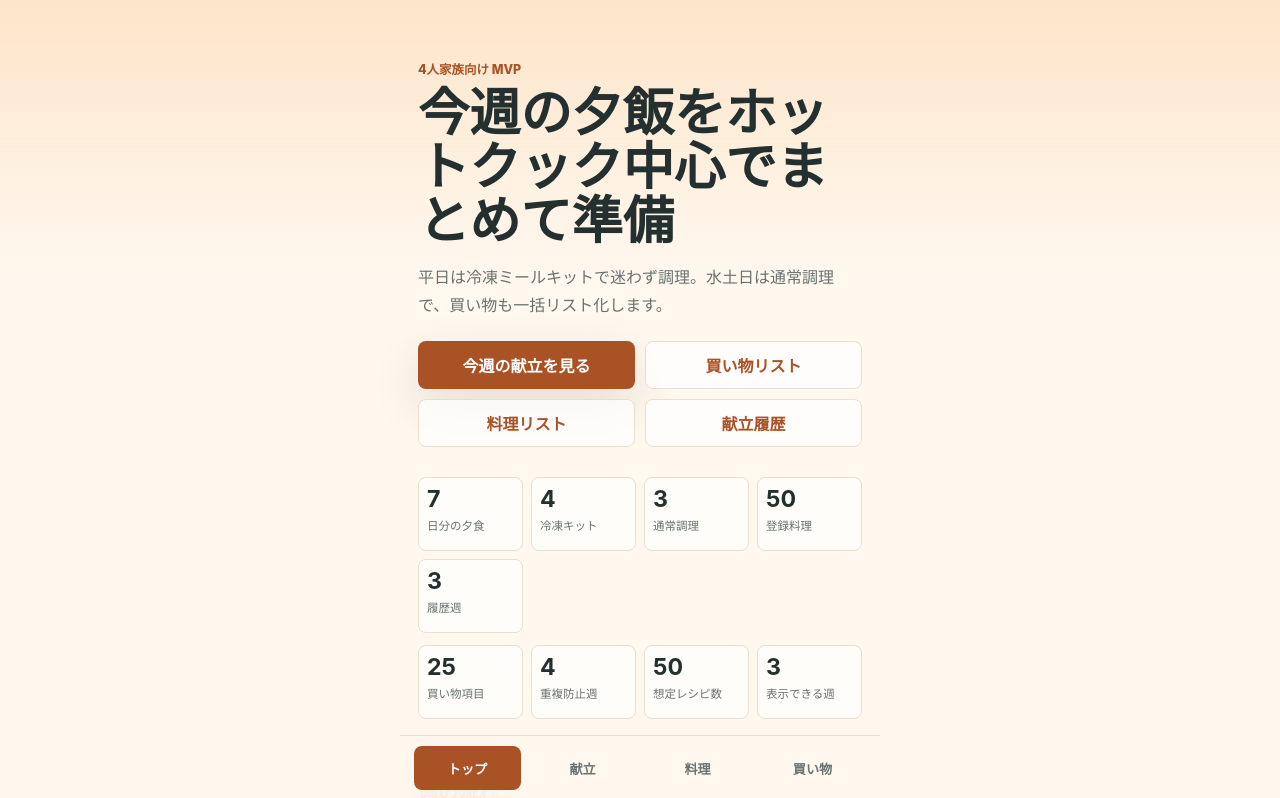
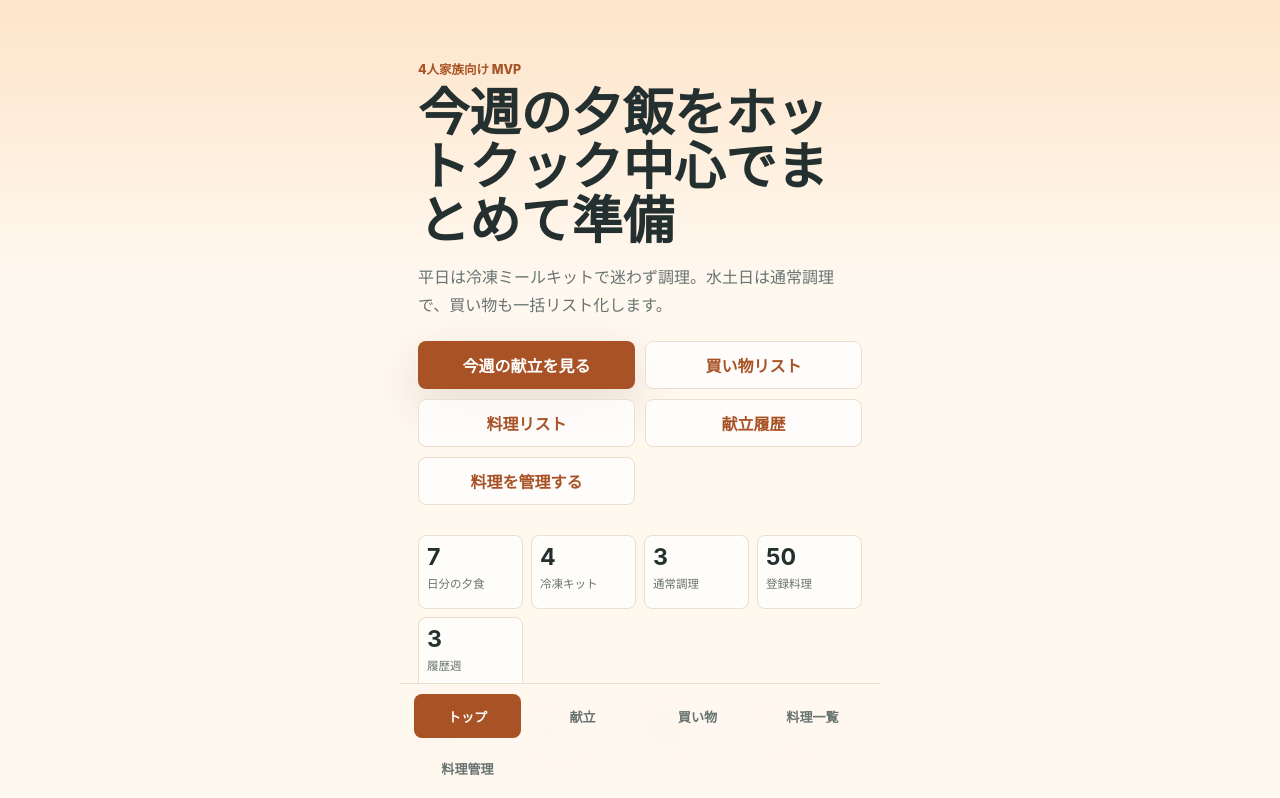
Before and after one commit to ryosekiguchimed-dot/hotcook-meal-planner, a Next.js app: page / in a window 1280 px wide. Shown: the top 798 px of the page. Built offline with nearby package versions, Linux system fonts and the light colour scheme.

Commit message:
Add admin navigation and recipe metadata

```diff
--- a/app/page.tsx
+++ b/app/page.tsx
@@ -33,6 +33,11 @@
           </Link>
           <Link className="secondaryButton" href="/history">
             献立履歴
+          </Link>
+        </div>
+        <div className="actions tertiary singleAction">
+          <Link className="secondaryButton" href="/recipes/manage">
+            料理を管理する
           </Link>
         </div>
       </section>
@@ -94,7 +99,10 @@
                 </span>
               </div>
               <strong>{day.recipe.name}</strong>
-              <small>{day.recipe.timeMinutes}分 / {day.recipe.hotcookSetting}</small>
+              <small>
+                {day.recipe.timeMinutes}分 / {day.recipe.hotcookSetting}
+                {day.recipe.hotcookMenuNumber ? ` / メニュー番号 ${day.recipe.hotcookMenuNumber}` : ""}
+              </small>
             </Link>
           ))}
         </div>
@@ -103,8 +111,9 @@
       <nav className="bottomNav">
         <Link aria-current="page" href="/">トップ</Link>
         <Link href="/menu">献立</Link>
-        <Link href="/recipes">料理</Link>
         <Link href="/shopping-list">買い物</Link>
+        <Link href="/recipes">料理一覧</Link>
+        <Link href="/recipes/manage">料理管理</Link>
       </nav>
     </main>
   );
```
